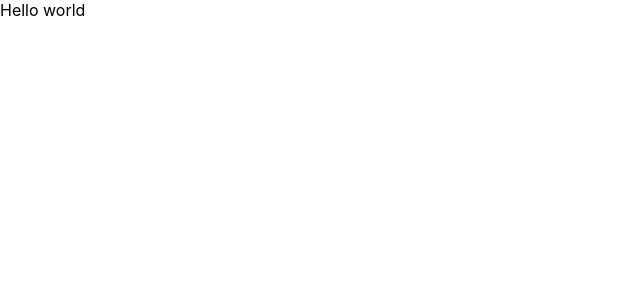
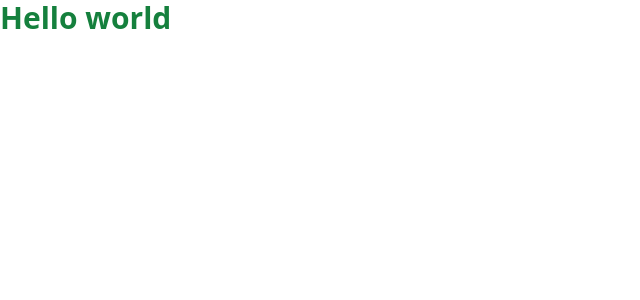
Before and after one commit to Alexmathai2001/PhenomenalHR-website, a React (Create React App) app: page / in a window 1280 px wide. Shown: the top 300 px of the page, without its empty margins (0-640 px from the left). Built offline with nearby package versions, Linux system fonts and the light colour scheme.

Commit message:
integrated tailwindcss

```diff
--- a/package.json
+++ b/package.json
@@ -34,5 +34,8 @@
       "last 1 firefox version",
       "last 1 safari version"
     ]
+  },
+  "devDependencies": {
+    "tailwindcss": "^3.4.3"
   }
 }
--- a/src/App.css
+++ /dev/null
@@ -1,38 +0,0 @@
-.App {
-  text-align: center;
-}
-
-.App-logo {
-  height: 40vmin;
-  pointer-events: none;
-}
-
-@media (prefers-reduced-motion: no-preference) {
-  .App-logo {
-    animation: App-logo-spin infinite 20s linear;
-  }
-}
-
-.App-header {
-  background-color: #282c34;
-  min-height: 100vh;
-  display: flex;
-  flex-direction: column;
-  align-items: center;
-  justify-content: center;
-  font-size: calc(10px + 2vmin);
-  color: white;
-}
-
-.App-link {
-  color: #61dafb;
-}
-
-@keyframes App-logo-spin {
-  from {
-    transform: rotate(0deg);
-  }
-  to {
-    transform: rotate(360deg);
-  }
-}
--- a/src/App.js
+++ b/src/App.js
@@ -3,7 +3,7 @@
 function App() {
   return (
     <div className="App">
-      Hello world
+      <h1 className="text-3xl font-bold text-green-700">Hello world</h1>
     </div>
   );
 }
--- a/src/index.css
+++ b/src/index.css
@@ -1,13 +1,3 @@
-body {
-  margin: 0;
-  font-family: -apple-system, BlinkMacSystemFont, 'Segoe UI', 'Roboto', 'Oxygen',
-    'Ubuntu', 'Cantarell', 'Fira Sans', 'Droid Sans', 'Helvetica Neue',
-    sans-serif;
-  -webkit-font-smoothing: antialiased;
-  -moz-osx-font-smoothing: grayscale;
-}
-
-code {
-  font-family: source-code-pro, Menlo, Monaco, Consolas, 'Courier New',
-    monospace;
-}
+@tailwind base;
+@tailwind components;
+@tailwind utilities;
--- /dev/null
+++ b/tailwind.config.js
@@ -0,0 +1,10 @@
+/** @type {import('tailwindcss').Config} */
+module.exports = {
+  content: [
+    "./src/**/*.{js,jsx,ts,tsx}",
+  ],
+  theme: {
+    extend: {},
+  },
+  plugins: [],
+}
```
Also changed, not shown: 1 other file (tests, documents, lock files or other folders).
